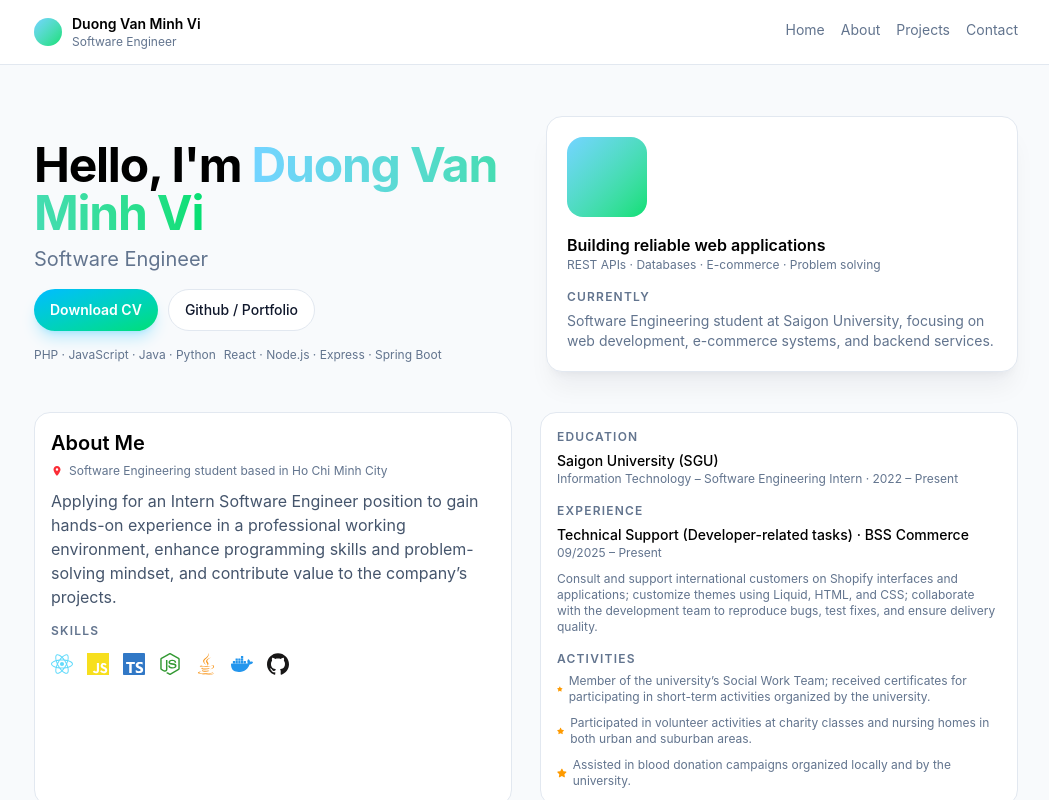
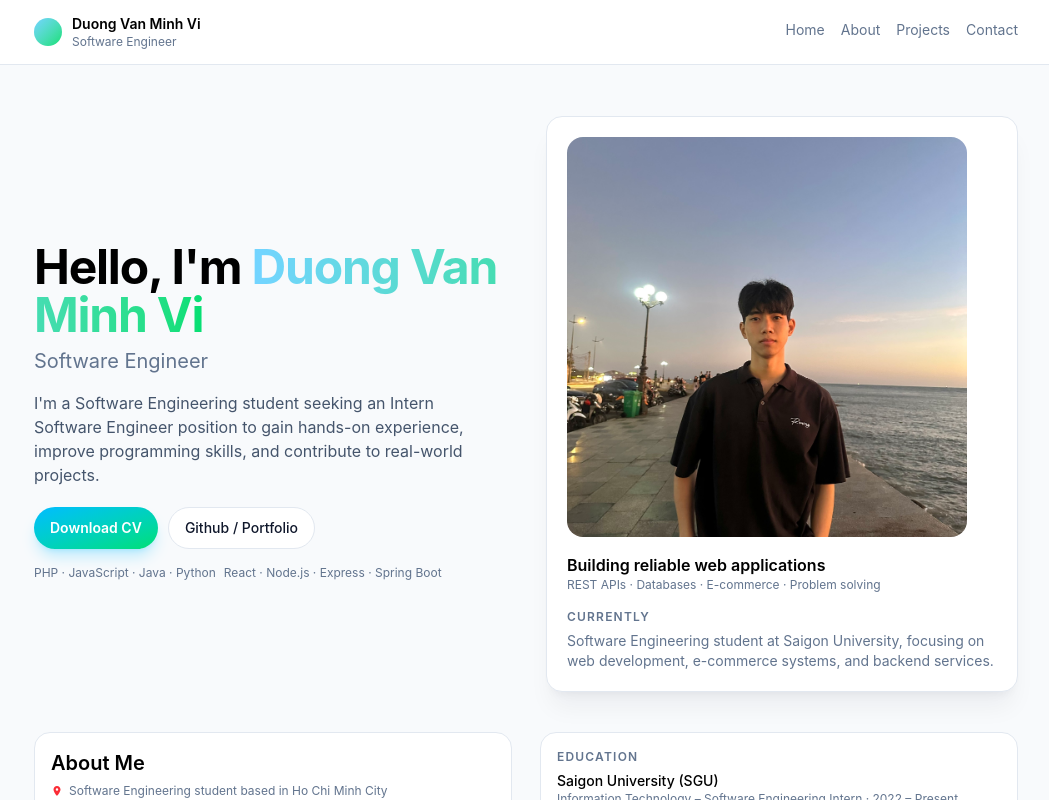
Before and after one commit to MinhVi2004/Portfolio, a React (Vite) app: page / in a window 1280 px wide. Shown: the top 800 px of the page, without its empty margins (114-1163 px from the left). Built offline with nearby package versions, Linux system fonts and the light colour scheme.

Commit message:
desscription

```diff
--- a/src/components/Hero.tsx
+++ b/src/components/Hero.tsx
@@ -14,7 +14,7 @@ const Hero: React.FC = () => {
         </h1>
         <p className="text-xl text-slate-500 mb-4">{profile.title}</p>
 
-        {/* <p className="text-slate-600 max-w-md mb-5">{profile.careerObjective}</p> */}
+        <p className="text-slate-600 max-w-md mb-5">{profile.careerObjective}</p>
 
         <div className="flex flex-wrap gap-2.5 mb-4">
           <a
@@ -43,7 +43,8 @@ const Hero: React.FC = () => {
       </div>
 
       <aside className="relative p-5 rounded-2xl border border-slate-200 bg-white flex flex-col gap-4 shadow-xl shadow-slate-900/5">
-        <div className="w-20 h-20 rounded-2xl bg-gradient-to-br from-sky-300 to-green-400" />
+        <div className="">
+<img src="/avatar.jpg" alt="avatar" className="w-100 h-100 rounded-2xl object-cover" />        </div>
         <div>
           <div className="font-semibold text-base">
             Building reliable web applications
--- a/src/data/profile.ts
+++ b/src/data/profile.ts
@@ -56,7 +56,7 @@ export const profile: Profile = {
   portfolioUrl: 'https://mv-portfolio-8o9t.vercel.app/',
   resumeUrl: '/CV.pdf',
   careerObjective:
-    'Applying for an Intern Software Engineer position to gain hands-on experience in a professional working environment, enhance programming skills and problem-solving mindset, and contribute value to the company’s projects.',
+  "I'm a Software Engineering student seeking an Intern Software Engineer position to gain hands-on experience, improve programming skills, and contribute to real-world projects.",
   skills: [
     {
       label: 'Languages',
```
Also changed, not shown: public/avatar.jpg, 1 other file (tests, documents, lock files or other folders).
